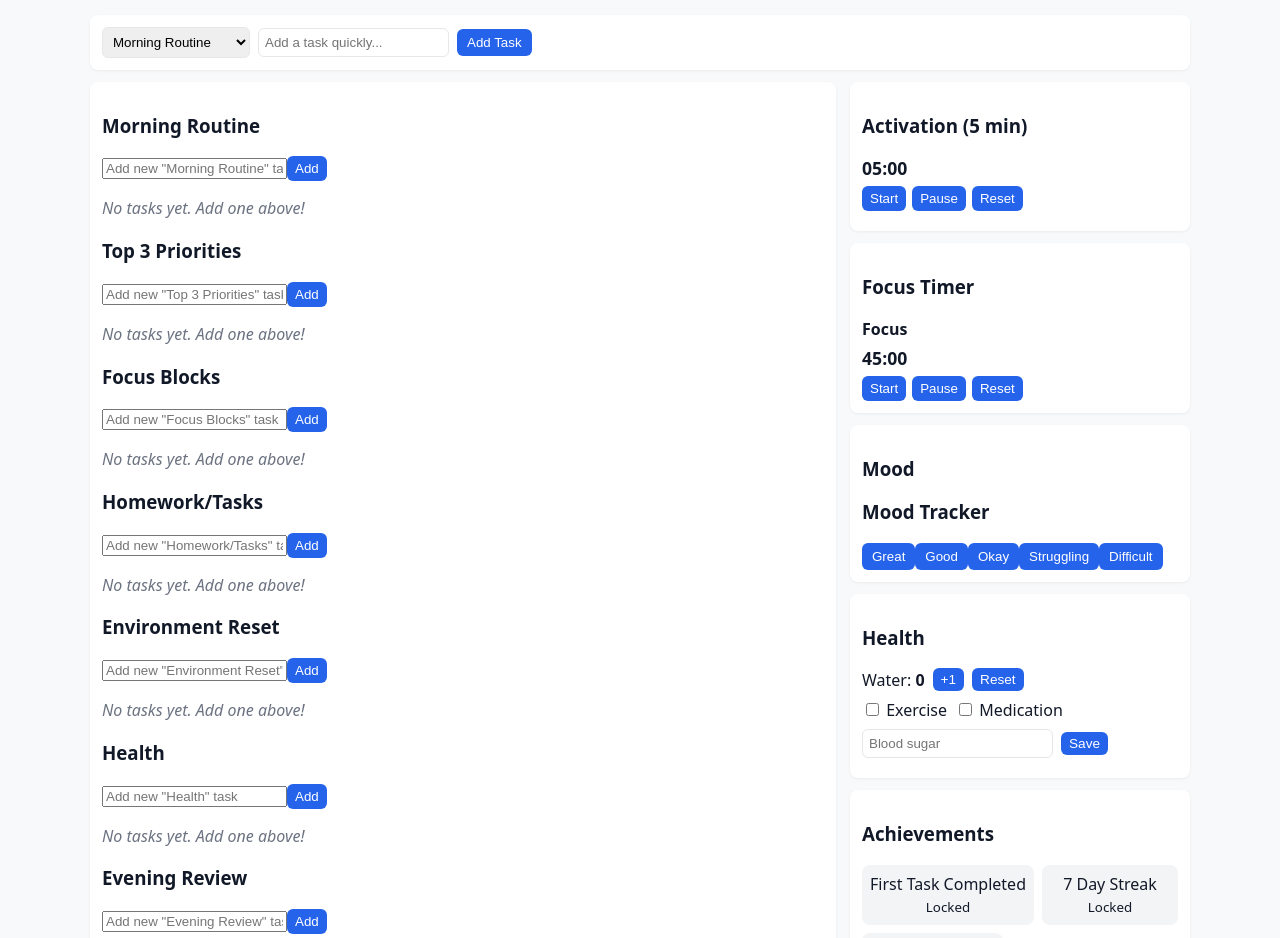
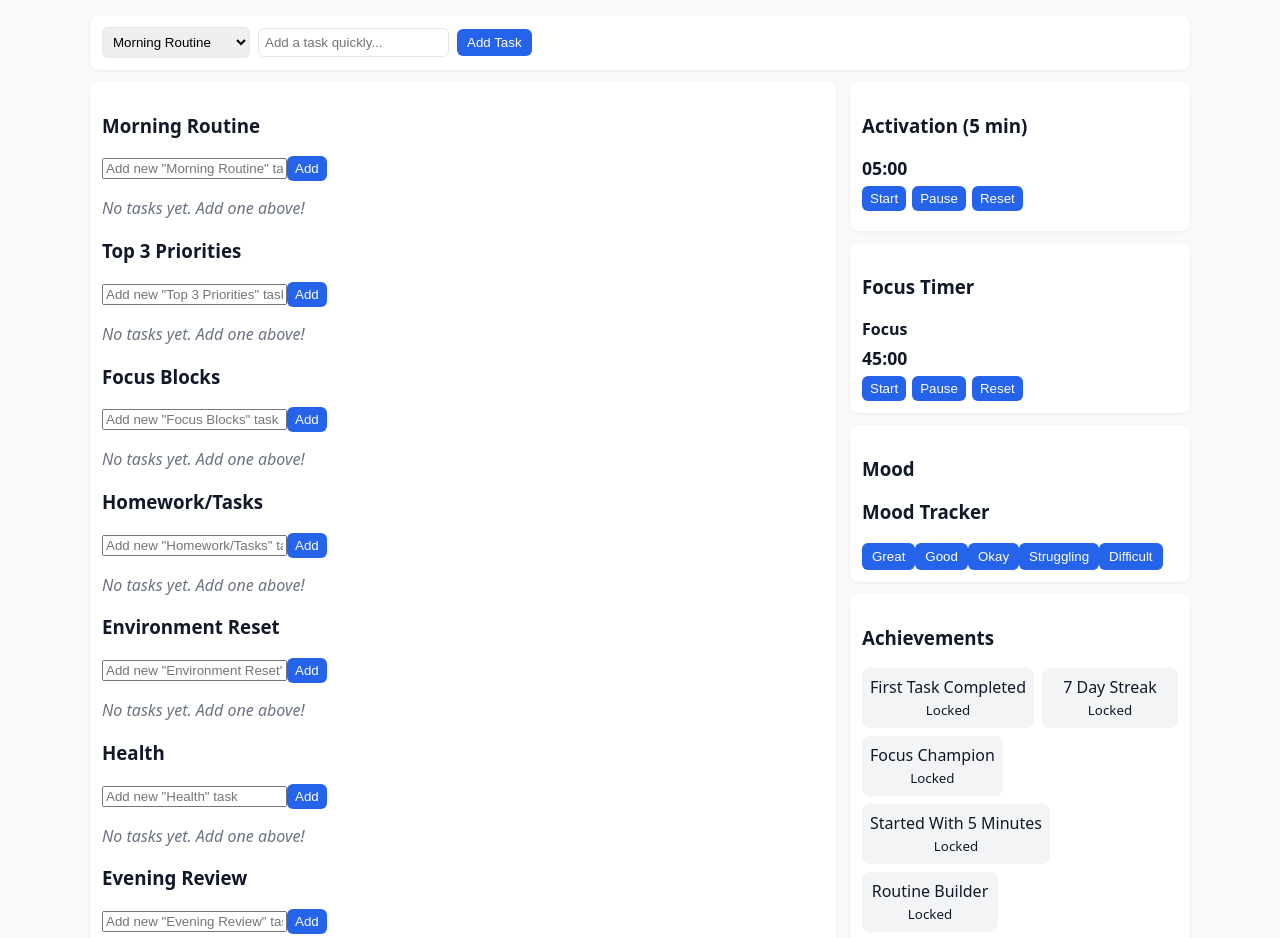
Before and after one commit to spaceegrace/daily-checklist-hub-4, a plain HTML site: page index.html in a window 1280 px wide. Shown: the part 113-1051 px from the top of the page. Drawn offline with Linux system fonts and the light colour scheme.

Commit message:
Remove health UI and option from index.html; prepare for task-only checklist

```diff
--- a/index.html
+++ b/index.html
@@ -37,7 +37,6 @@
           <option>Focus Blocks</option>
           <option>Homework/Tasks</option>
           <option>Environment Reset</option>
-          <option>Health</option>
           <option>Evening Review</option>
         </select>
         <input id="globalTaskText" class="small-input" type="text" placeholder="Add a task quickly..." />
@@ -97,23 +96,6 @@
           <div id="moodContainer"></div>
         </div>
 
-        <div class="card">
-          <h3>Health</h3>
-          <div class="health-row">
-            <div>Water: <strong id="waterCount">0</strong></div>
-            <button id="waterAdd" class="btn tiny">+1</button>
-            <button id="waterReset" class="btn tiny">Reset</button>
-          </div>
-          <div class="health-row">
-            <label><input id="exerciseChk" type="checkbox" /> Exercise</label>
-            <label><input id="medsChk" type="checkbox" /> Medication</label>
-          </div>
-          <div class="health-row">
-            <input id="bloodSugarInput" class="small-input" placeholder="Blood sugar" />
-            <button id="saveHealthBtn" class="btn tiny">Save</button>
-          </div>
-        </div>
-
         <div class="card" id="achievementsContainer">
           <!-- Achievements rendered by JS -->
         </div>
```
